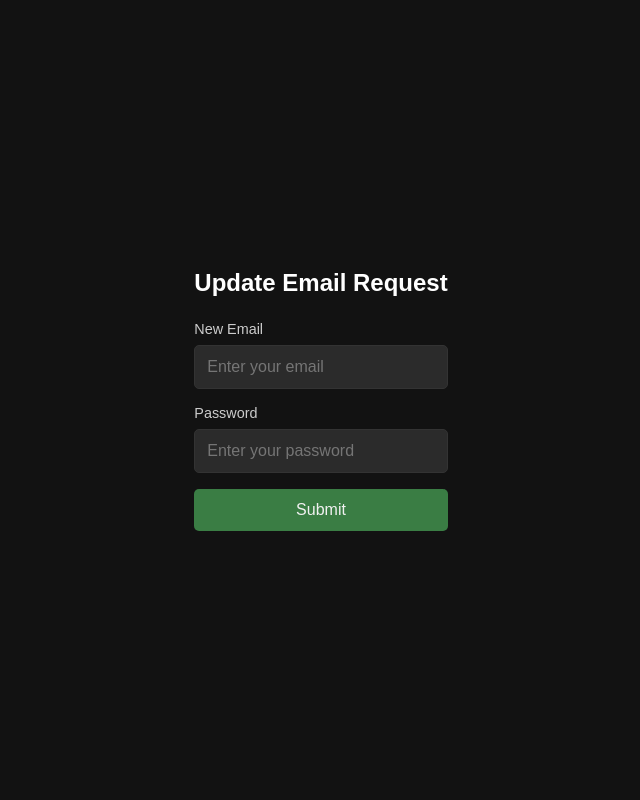
After one commit to Beginner10617/lxndria, a Flask app: page /updateEmail in a window 1280 px wide. The commit adds this page. Shown: the whole page, without its empty margins (319-959 px from the left). Run offline with Flask 3, Linux system fonts and the light colour scheme; parts of the project's set-up code (start-up, migrations or seed data) failed here and were passed over; some libraries are stand-ins or nearby versions.

Commit message:
update email

```diff
--- a/app/forms.py
+++ b/app/forms.py
@@ -98,3 +98,8 @@ class ReportForm(FlaskForm):
 class ModNotes(FlaskForm):
     notes = TextAreaField('Notes', validators=[DataRequired()])
     submit = SubmitField('Submit')
+
+class UpdateEmailForm(FlaskForm):
+    email = StringField('Email', validators=[DataRequired()])
+    password = PasswordField('Password', validators=[DataRequired()])
+    submit = SubmitField('Submit')
--- a/app/routes/account.py
+++ b/app/routes/account.py
@@ -1,6 +1,6 @@
 from .auth import current_user
 from app.models import Profile, User, Problem, Discussion, Bookmarks
-from flask import Blueprint, render_template, redirect, url_for
+from flask import Blueprint, render_template, redirect, url_for, request
 from flask_login import login_required
 from app.forms import EditAccountForm
 from werkzeug.utils import secure_filename
@@ -15,6 +15,8 @@ def account():
     if not current_user.is_authenticated:
        #('Not authenticated')
         return redirect(url_for('routes.auth.login'))
+    if request.args.get('updateEmail'):
+        return redirect(url_for('routes.auth.update_email'))
     profile = Profile.query.filter_by(username=current_user.username).first()
     problems = Problem.query.filter_by(author=current_user.username).order_by(Problem.created_at.desc()).all()
     discussions = Discussion.query.filter_by(author=current_user.username).order_by(Discussion.created_at.desc()).all()
--- a/app/routes/auth.py
+++ b/app/routes/auth.py
@@ -3,9 +3,9 @@ from dotenv import load_dotenv
 from flask import url_for, flash, redirect, Blueprint, render_template
 from app import mail, db, limiter, login_manager
 from app.models import User
-from app.forms import RegistrationForm, LoginForm, ResetPasswordForm, RequestResetForm
+from app.forms import RegistrationForm, LoginForm, ResetPasswordForm, RequestResetForm, UpdateEmailForm
 from flask_login import current_user, login_user, logout_user, login_required
-from app.extensions import send_verification_email, send_reset_password_email, make_directory_for_user
+from app.extensions import send_verification_email, send_reset_password_email, make_directory_for_user, send_email
 
 auth_bp = Blueprint('auth', __name__)
 pending_users = {}
@@ -166,7 +166,25 @@ def load_user(user_id):
 def logout():
     logout_user()
     return redirect(url_for('routes.auth.login'))
-'''
-Actionables
-1. HTML formatting of the email body.
-'''
+
+@auth_bp.route('/updateEmail', methods=['GET', 'POST'])
+def update_email():
+    update_email_form = UpdateEmailForm()
+    if update_email_form.validate_on_submit():
+        email = update_email_form.email.data
+        password = update_email_form.password.data
+        user = User.query.filter_by(username=current_user.username).first()
+        if user and user.verify_password(password):
+            existing_email = User.query.filter_by(email=email).first()
+            if existing_email:
+                flash('Email already in use. Please choose another.', 'error')
+                return redirect(url_for('routes.auth.update_email'))
+            previous_email = user.email
+            user.email = email
+            db.session.commit()
+            flash('Email updated successfully.', 'success')
+            message = f'Your email has been updated to {email}.'
+            send_email('Email Updated', message, previous_email)
+            return redirect(url_for('routes.account.account'))
+        flash('Invalid password', 'error')
+    return render_template('update_email.html', form=update_email_form)
--- a/app/static/css/homepage.css
+++ b/app/static/css/homepage.css
@@ -24,7 +24,7 @@
 .Table{
     display: table;
     width : 70%;
-    margin: 5px auto;
+    margin: 15px auto;
     padding: 20px;
     background-color: #333;
     box-shadow: 0 2px 4px rgba(0, 0, 0, 0.1);
--- a/app/templates/index.html
+++ b/app/templates/index.html
@@ -57,11 +57,11 @@
 
 <body>
 
-  <!-- Content -->
+  <!-- Content
    <div class="intro">
         <h1>Welcome to Lxndria</h1>
         <p>Here you can post problems and discussions for others to see and help you with. You can also help others by answering their questions and discussing topics with them.</p>
-  </div>
+  </div>-->
 
   <!---PROBLEMS TABLE---->
   <div class="Table">
--- /dev/null
+++ b/app/templates/update_email.html
@@ -0,0 +1,27 @@
+<!DOCTYPE HTML>
+<html>
+  <head>
+    <link rel="stylesheet" href="{{url_for('static', filename='css/auth.css')}}">
+    <title>Reset Password Request</title>
+  </head>
+  <body>
+    <div class="reset-password-request-container">
+        <div class="reset-password-request-box">
+          <h2>Update Email Request</h2>
+          <form action="{{ url_for('routes.auth.update_email') }}" method="POST">
+            {{ form.hidden_tag() }}
+            <div class="input-group">
+              <label for="email">New Email</label>
+              {{ form.email(class="form-control", placeholder="Enter your email") }}
+            </div>
+            <div class="input-group">
+                <label for="password">Password</label>
+                {{ form.password(class="form-control", placeholder="Enter your password") }}
+              </div>
+            <button type="submit" class="register-button">Submit</button>
+          </form>
+          {%include 'flash.html'%}
+          </div>
+        </div>
+    </div>
+  </body>
```
Also changed, not shown: app/static/css/banner.css (+17 -0 lines), app/templates/banner.html (+8 -4 lines), instance/default.db.
